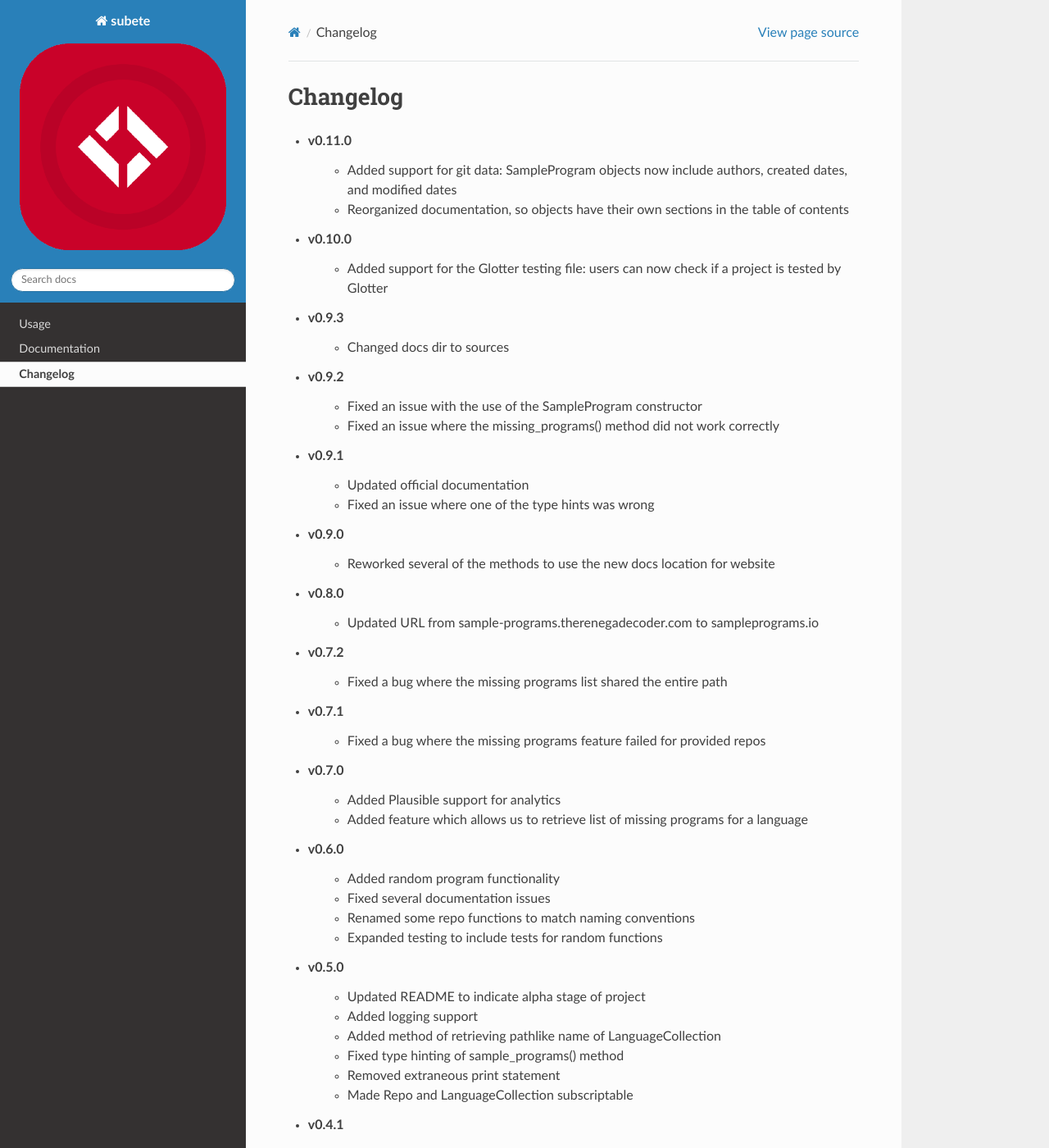
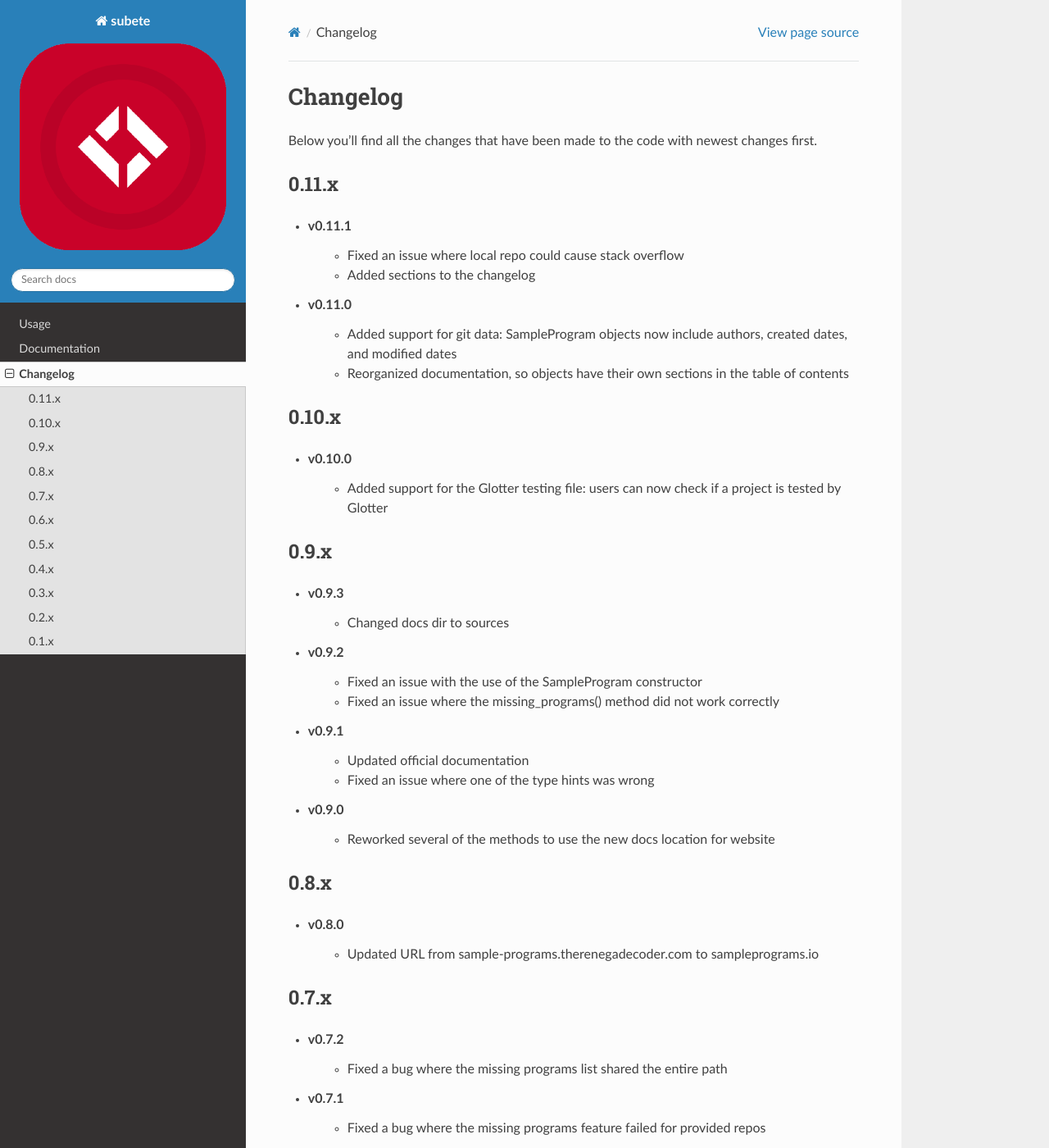
Before and after one commit to TheRenegadeCoder/subete, a Sphinx documentation site: the page built from docs/changelog.rst, in a window 1280 px wide and 1400 px high. Shown: the whole window at 82% size. Built offline with Sphinx 7.4.7 and the Read the Docs theme 2.0.0, drawn with Linux system fonts in a browser that asks for light colours; some of the changed text lies outside the part shown.

Commit message:
Fixed Infinite Recursion Bug (#49)
* Added repo closing

* Updated docs

* Added to change log

```diff
--- a/docs/changelog.rst
+++ b/docs/changelog.rst
@@ -1,12 +1,28 @@
 Changelog
 =========
+
+Below you'll find all the changes that have been made to the code with
+newest changes first.
+
+0.11.x
+-------
+
+* v0.11.1
+    * Fixed an issue where local repo could cause stack overflow
+    * Added sections to the changelog
 
 * v0.11.0
     * Added support for git data: SampleProgram objects now include authors, created dates, and modified dates
     * Reorganized documentation, so objects have their own sections in the table of contents
 
+0.10.x
+-------
+
 * v0.10.0
     * Added support for the Glotter testing file: users can now check if a project is tested by Glotter
+
+0.9.x
+------
 
 * v0.9.3
     * Changed docs dir to sources
@@ -22,8 +38,14 @@
 * v0.9.0
     * Reworked several of the methods to use the new docs location for website
 
+0.8.x
+------
+
 * v0.8.0
     * Updated URL from sample-programs.therenegadecoder.com to sampleprograms.io
+
+0.7.x
+------
 
 * v0.7.2
     * Fixed a bug where the missing programs list shared the entire path
@@ -35,11 +57,17 @@
     * Added Plausible support for analytics
     * Added feature which allows us to retrieve list of missing programs for a language
 
+0.6.x
+------
+
 * v0.6.0
     * Added random program functionality
     * Fixed several documentation issues
     * Renamed some repo functions to match naming conventions
     * Expanded testing to include tests for random functions
+
+0.5.x
+------
 
 * v0.5.0
     * Updated README to indicate alpha stage of project
@@ -49,6 +77,9 @@
     * Removed extraneous print statement
     * Made Repo and LanguageCollection subscriptable
 
+0.4.x
+------
+
 * v0.4.1
     * Fixed an issue where generated links were broken
 
@@ -57,6 +88,9 @@
     * Added test URL functionality to LanguageCollection
     * Created usage docs
 
+0.3.x
+------
+
 * v0.3.1
     * Fixed an issue where provided source directories would not run correctly
 
@@ -64,11 +98,17 @@
     * Refactored the majority of the underlying library
     * Added testing for Python 3.6 to 3.9
 
+0.2.x
+------
+
 * v0.2.1
     * Fixed an issue where documentation wouldn't build due to sphinx_issues dependency
 
 * v0.2.0
     * Added support for Sphinx documentation
 
+0.1.x
+------
+
 * v0.1.0
     * Launches the library under the exact conditions it was in when it was removed from sample-programs-docs-generator
--- a/setup.py
+++ b/setup.py
@@ -13,7 +13,7 @@
 
 MAJOR = 0
 MINOR = 11
-PATCH = 0
+PATCH = 1
 
 name = "subete"
 version = f"{MAJOR}.{MINOR}"
```
Also changed, not shown: 1 other file.
